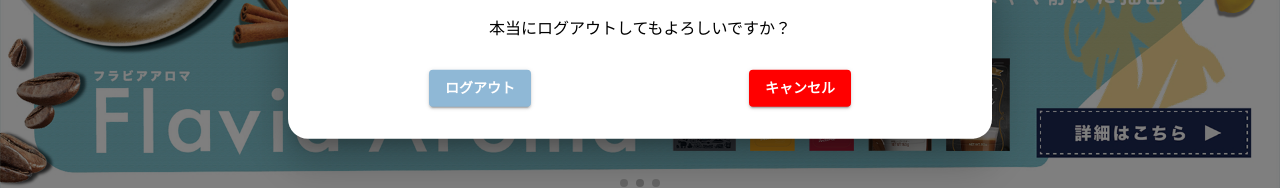
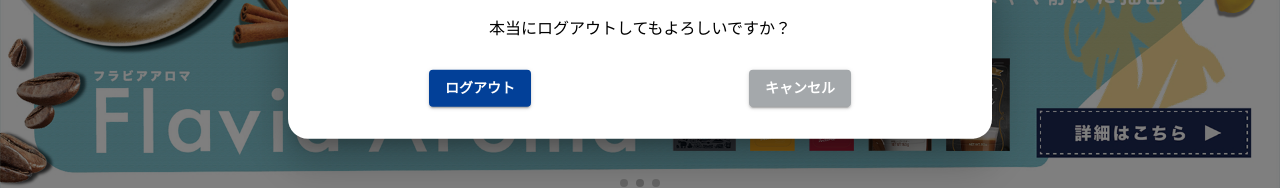
Before and after one commit to fr202207-drinkTeam/drink-manager-app, a React (Create React App) app: page /home in a window 1280 px wide. Both pictures are taken after a click on the button "ログアウト". Shown: the part 347-535 px from the top of the page. Built offline with nearby package versions, Linux system fonts and the light colour scheme; no server answers; data requests are answered from the project's data file.

Commit message:
削除のボタンカラー追加/変更

```diff
--- a/src/components/atoms/button/Button.tsx
+++ b/src/components/atoms/button/Button.tsx
@@ -1,5 +1,5 @@
-import React from 'react';
-import Button, { ButtonProps } from '@mui/material/Button';
+import React from "react";
+import Button, { ButtonProps } from "@mui/material/Button";
 
 interface InactiveButtonProps extends ButtonProps {
   sxStyle?: any;
@@ -28,7 +28,7 @@
       variant="contained"
       disabled
       sx={{
-        fontWeight: 'bold',
+        fontWeight: "bold",
         fontFamily: "'M PLUS 1p', sans-serif",
         ...sxStyle,
       }}
@@ -50,12 +50,12 @@
       variant="contained"
       onClick={event}
       sx={{
-        background: '#8FB8D6',
-        fontWeight: 'bold',
-        ':hover': {
-          background: '#8FB8D6',
+        background: "#8FB8D6",
+        fontWeight: "bold",
+        ":hover": {
+          background: "#8FB8D6",
           opacity: 0.7,
-          cursor: 'pointer',
+          cursor: "pointer",
         },
         fontFamily: "'M PLUS 1p', sans-serif",
         ...sxStyle,
@@ -78,12 +78,12 @@
       variant="contained"
       onClick={event}
       sx={{
-        background: '#ea6f00',
-        fontWeight: 'bold',
-        ':hover': {
-          background: '#ea6f00',
+        background: "#ea6f00",
+        fontWeight: "bold",
+        ":hover": {
+          background: "#ea6f00",
           opacity: 0.7,
-          cursor: 'pointer',
+          cursor: "pointer",
         },
         fontFamily: "'M PLUS 1p', sans-serif",
         ...sxStyle,
@@ -106,12 +106,12 @@
       variant="contained"
       onClick={event}
       sx={{
-        background: '#C89F81',
-        fontWeight: 'bold',
-        ':hover': {
-          background: '#C89F81',
+        background: "#C89F81",
+        fontWeight: "bold",
+        ":hover": {
+          background: "#C89F81",
           opacity: 0.7,
-          cursor: 'pointer',
+          cursor: "pointer",
         },
         fontFamily: "'M PLUS 1p', sans-serif",
         ...sxStyle,
@@ -134,12 +134,12 @@
       variant="contained"
       onClick={event}
       sx={{
-        background: '#e29399',
-        fontWeight: 'bold',
-        ':hover': {
-          background: '#e29399',
+        background: "#e29399",
+        fontWeight: "bold",
+        ":hover": {
+          background: "#e29399",
           opacity: 0.7,
-          cursor: 'pointer',
+          cursor: "pointer",
         },
         fontFamily: "'M PLUS 1p', sans-serif",
         ...sxStyle,
@@ -162,12 +162,12 @@
       variant="contained"
       onClick={event}
       sx={{
-        background: '#024098',
-        fontWeight: 'bold',
-        ':hover': {
-          background: '#024098',
+        background: "#024098",
+        fontWeight: "bold",
+        ":hover": {
+          background: "#024098",
           opacity: 0.7,
-          cursor: 'pointer',
+          cursor: "pointer",
         },
         fontFamily: "'M PLUS 1p', sans-serif",
         ...sxStyle,
@@ -190,12 +190,12 @@
       variant="contained"
       onClick={event}
       sx={{
-        background: '#ff0000',
-        fontWeight: 'bold',
-        ':hover': {
-          background: '#ff0000',
+        background: "#E83929",
+        fontWeight: "bold",
+        ":hover": {
+          background: "#E83929",
           opacity: 0.7,
-          cursor: 'pointer',
+          cursor: "pointer",
         },
         fontFamily: "'M PLUS 1p', sans-serif",
         ...sxStyle,
@@ -207,6 +207,63 @@
   );
 };
 
+const ActiveBorderButton = ({
+  children,
+  event,
+  sxStyle,
+  ...props
+}: ActiveButtonProps) => {
+  return (
+    <Button
+      variant="contained"
+      onClick={event}
+      sx={{
+        background: "#fff",
+        fontWeight: "bold",
+        border: "1px solid #E83929",
+        color: "#E83929",
+        ":hover": {
+          background: "#fff",
+          opacity: 0.7,
+          cursor: "pointer",
+        },
+        fontFamily: "'M PLUS 1p', sans-serif",
+        ...sxStyle,
+      }}
+      {...props}
+    >
+      {children}
+    </Button>
+  );
+};
+const ActiveGrayButton = ({
+  children,
+  event,
+  sxStyle,
+  ...props
+}: ActiveButtonProps) => {
+  return (
+    <Button
+      variant="contained"
+      onClick={event}
+      sx={{
+        background: "#a4a8ab",
+        fontWeight: "bold",
+        color: "#fff",
+        ":hover": {
+          background: "#a4a8ab",
+          opacity: 0.7,
+          cursor: "pointer",
+        },
+        fontFamily: "'M PLUS 1p', sans-serif",
+        ...sxStyle,
+      }}
+      {...props}
+    >
+      {children}
+    </Button>
+  );
+};
 export {
   PrimaryButton,
   InactiveButton,
@@ -216,4 +273,6 @@
   ActivePinkButton,
   ActiveDarkBlueButton,
   ActiveRedButton,
+  ActiveBorderButton,
+  ActiveGrayButton,
 };
--- a/src/components/layout/Header.tsx
+++ b/src/components/layout/Header.tsx
@@ -88,10 +88,10 @@
           title=""
           content="本当にログアウトしてもよろしいですか？"
           openButtonColor="blue"
-          completeButtonColor="blue"
+          completeButtonColor="darkblue"
           completeButtonName="ログアウト"
           completeAction={onLogoutClick}
-          cancelButtonColor="red"
+          cancelButtonColor="gray"
           openButtonSxStyle={{
             mx: 3,
             py: "5px",
--- a/src/components/organisms/ModalWindow.tsx
+++ b/src/components/organisms/ModalWindow.tsx
@@ -16,6 +16,7 @@
   ActivePinkButton,
   ActiveRedButton,
   InactiveButton,
+  ActiveGrayButton,
 } from "../atoms/button/Button";
 
 const style = {
@@ -115,6 +116,12 @@
             {label}
           </ActiveRedButton>
         );
+      case "gray":
+        return (
+          <ActiveGrayButton event={action} sxStyle={openButtonSxStyle}>
+            {label}
+          </ActiveGrayButton>
+        );
       default:
         return <Fragment />;
     }
--- a/src/components/pages/AddItem.tsx
+++ b/src/components/pages/AddItem.tsx
@@ -10,6 +10,7 @@
   ActiveOrangeButton,
   ActiveDarkBlueButton,
   ActiveRedButton,
+  ActiveBorderButton,
 } from "../atoms/button/Button";
 import AdmTitleText from "../atoms/text/AdmTitleText";
 import ImgPathConversion from "../../utils/ImgPathConversion2";
@@ -43,9 +44,8 @@
 
     console.log(imagePath);
 
-
-    if(isFirstRender.current) {
-      isFirstRender.current = false
+    if (isFirstRender.current) {
+      isFirstRender.current = false;
     }
 
     fetch("http://localhost:8880/items", {
@@ -64,7 +64,7 @@
         otherItem: false,
       }),
     }).then(() => {
-      navigate("/adminhome")
+      navigate("/adminhome");
       console.log("success");
     });
   };
@@ -104,12 +104,12 @@
             title="削除"
             content="内容は破棄されますがよろしいですか？"
             openButtonColor="red"
-            completeButtonColor="beige"
+            completeButtonColor="red"
             completeButtonName="削除"
             completeAction={() => {
               navigate(-1);
             }}
-            cancelButtonColor="pink"
+            cancelButtonColor="gray"
             openButtonSxStyle={{
               my: 2,
               mr: 3,
@@ -121,7 +121,7 @@
           itemDescription &&
           itemCategory !== 0 &&
           itemImages.length > 0 ? (
-            <ActiveBlueButton
+            <ActiveBorderButton
               event={onClickAddItemData}
               sxStyle={{
                 my: 2,
@@ -131,7 +131,7 @@
               }}
             >
               確定
-            </ActiveBlueButton>
+            </ActiveBorderButton>
           ) : (
             <>
               <InactiveButton
```
